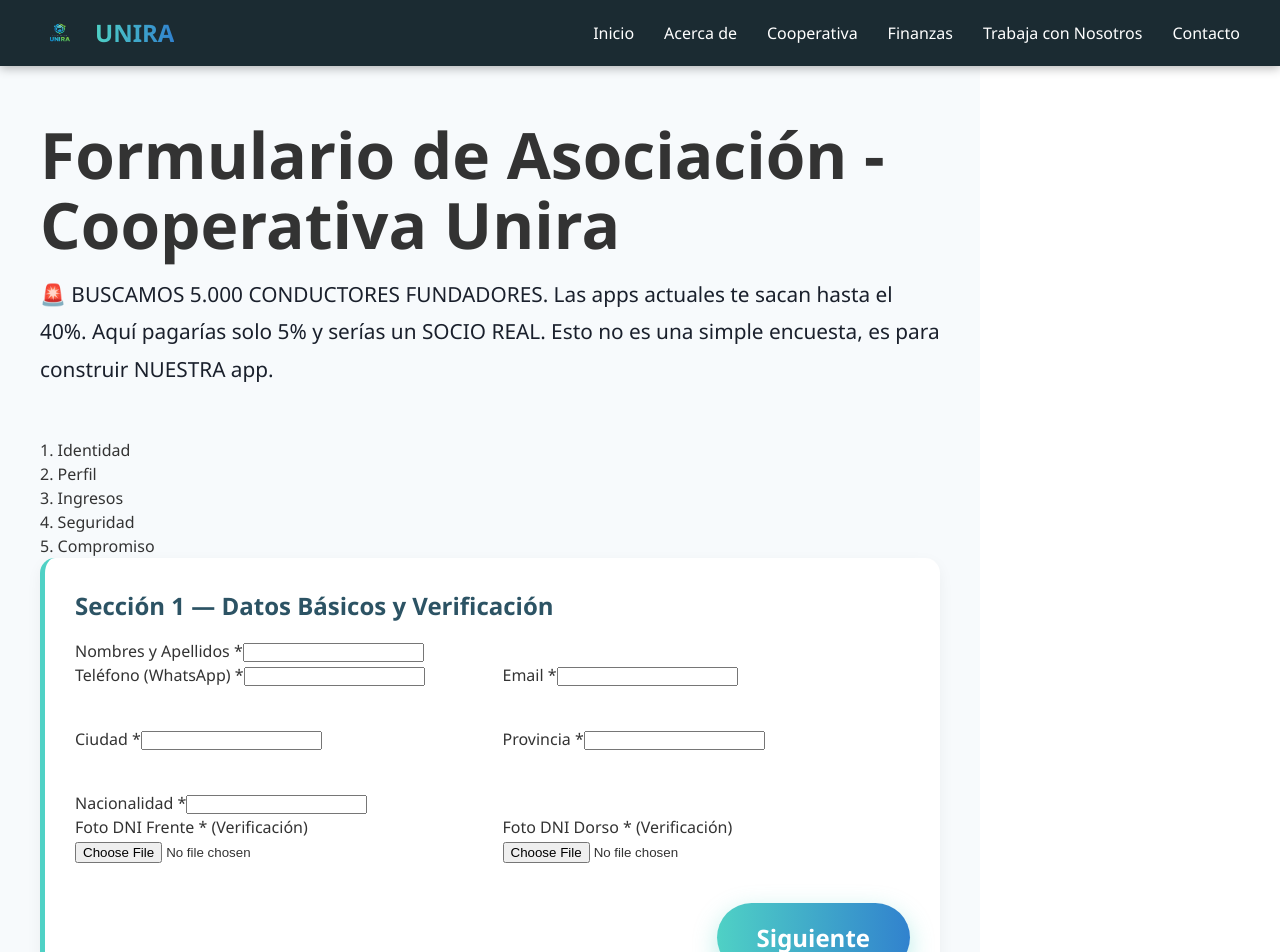
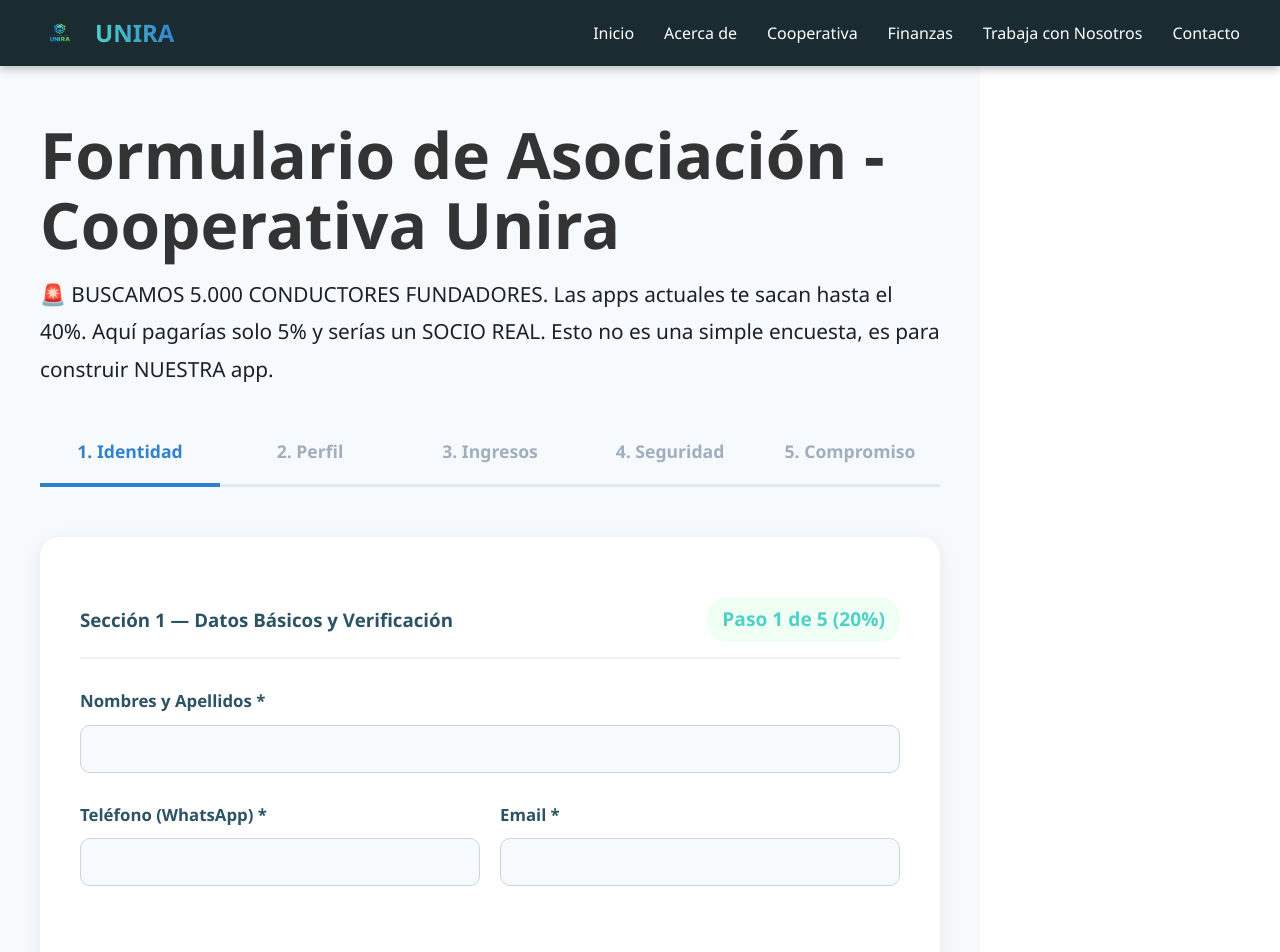
Before and after one commit to ariwolf1969-sys/unira-web-nueva, a React (Vite) app: page /postularse in a window 1280 px wide. Shown: the top 952 px of the page. Built offline with nearby package versions, Linux system fonts and the light colour scheme.

Commit message:
Formulario con diseno espaciado y porcentaje de avance

```diff
--- a/src/App.css
+++ b/src/App.css
@@ -157,3 +157,30 @@
 
 /* CONTACTO */
 .contact-bg { background-color: #f7fafc; text-align: center; }
+
+/* FORMULARIO MULTI-PASO */
+.progress-bar { display: flex; justify-content: space-between; margin-bottom: 50px; border-bottom: 3px #e2e8f0 solid; padding-bottom: 15px; }
+.progress-step { font-weight: bold; color: #a0aec0; font-size: 1.1rem; text-align: center; flex: 1; padding-bottom: 5px; }
+.progress-step.active { color: #3182ce; border-bottom: 4px #3182ce solid; margin-bottom: -18px; }
+
+.form-container-box { background: white; padding: 40px; border-radius: 20px; box-shadow: 0 5px 20px rgba(0,0,0,0.08); }
+
+.step-header { display: flex; justify-content: space-between; align-items: center; margin-bottom: 30px; margin-top: 20px; border-bottom: 2px solid #edf2f7; padding-bottom: 15px; }
+.step-header h3, .step-header h4 { margin: 0; color: #2c5364; }
+.step-percent { font-weight: bold; color: #4fd1c5; font-size: 1.2rem; background: #f0fff4; padding: 8px 15px; border-radius: 20px; }
+
+.form-step { animation: fadeIn 0.3s ease-in-out; }
+@keyframes fadeIn { from { opacity: 0; transform: translateX(10px); } to { opacity: 1; transform: translateX(0); } }
+
+.form-group { margin-bottom: 30px; text-align: left; }
+.form-group label { display: block; font-weight: bold; margin-bottom: 12px; color: #2c5364; font-size: 1.05rem; line-height: 1.4; }
+.form-group input[type="text"], .form-group input[type="tel"], .form-group input[type="email"], .form-group select {
+  width: 100%; padding: 14px; border: 1px solid #cbd5e0; border-radius: 10px; font-size: 1rem; background: #f7fafc; transition: border 0.2s;
+}
+.form-group input[type="text"]:focus, .form-group select:focus { border-color: #4fd1c5; outline: none; }
+.form-group input[type="file"] { padding: 15px; background: #ffffff; border: 2px dashed #cbd5e0; border-radius: 10px; }
+.form-group textarea { background: #f7fafc; }
+
+.checkbox-group { display: flex; gap: 30px; flex-wrap: wrap; margin-top: 10px; padding: 10px 0; }
+.checkbox-group label { display: flex; align-items: center; font-weight: 500; gap: 10px; font-size: 1.05rem; cursor: pointer; }
+.checkbox-group input[type="checkbox"] { width: 22px; height: 22px; accent-color: #4fd1c5; cursor: pointer; }
--- a/src/FormularioSocio.jsx
+++ b/src/FormularioSocio.jsx
@@ -32,6 +32,13 @@ function FormularioSocio() {
   const nextStep = () => setStep(step + 1);
   const prevStep = () => setStep(step - 1);
 
+  // Función para limpiar el nombre del archivo y evitar el error de Supabase
+  const cleanFileName = (name, suffix) => {
+    const ext = name.split('.').pop();
+    const cleanName = `${Date.now()}_${suffix}.${ext}`;
+    return cleanName;
+  };
+
   const handleSubmit = async (e) => {
     e.preventDefault();
     if (!dniFrente || !dniDorso) { setMessage('Debés subir la foto del frente y dorso del DNI.'); return; }
@@ -40,18 +47,15 @@ function FormularioSocio() {
     setMessage('');
 
     try {
-      const fileExtF = dniFrente.name.split('.').pop();
-      const fileNameF = `${Date.now()}_frente.${fileExtF}`;
+      const fileNameF = cleanFileName(dniFrente.name, 'frente');
       const { error: errorF } = await supabase.storage.from('dni-bucket').upload(fileNameF, dniFrente);
       if (errorF) throw errorF;
 
-      const fileExtD = dniDorso.name.split('.').pop();
-      const fileNameD = `${Date.now()}_dorso.${fileExtD}`;
+      const fileNameD = cleanFileName(dniDorso.name, 'dorso');
       const { error: errorD } = await supabase.storage.from('dni-bucket').upload(fileNameD, dniDorso);
       if (errorD) throw errorD;
 
       const dataToInsert = { ...formData };
-      // Convertir arrays a texto separado por comas para la base de datos
       Object.keys(dataToInsert).forEach(key => {
         if (Array.isArray(dataToInsert[key])) {
           dataToInsert[key] = dataToInsert[key].join(', ');
@@ -68,7 +72,7 @@ function FormularioSocio() {
       if (insertError) throw insertError;
 
       setMessage('¡Registro exitoso! Revisaremos tu DNI y nos pondremos en contacto.');
-      setStep(6); // Paso de éxito
+      setStep(6);
     } catch (error) {
       setMessage('Error al enviar: ' + error.message);
     } finally {
@@ -90,13 +94,16 @@ function FormularioSocio() {
           <div className={`progress-step ${step >= 5 ? 'active' : ''}`}>5. Compromiso</div>
         </div>
 
-        <div className="info-block">
+        <div className="form-container-box">
           <form onSubmit={handleSubmit}>
 
             {/* PASO 1: IDENTIDAD Y DNI */}
             {step === 1 && (
               <div className="form-step">
-                <h3>Sección 1 — Datos Básicos y Verificación</h3>
+                <div className="step-header">
+                  <h3>Sección 1 — Datos Básicos y Verificación</h3>
+                  <span className="step-percent">Paso 1 de 5 (20%)</span>
+                </div>
                 <div className="form-group"><label>Nombres y Apellidos *</label><input type="text" name="nombre" value={formData.nombre} onChange={handleChange} required /></div>
                 <div className="grid-2" style={{gap: '20px'}}>
                   <div className="form-group"><label>Teléfono (WhatsApp) *</label><input type="tel" name="telefono" value={formData.telefono} onChange={handleChange} required /></div>
@@ -108,17 +115,20 @@ function FormularioSocio() {
                 </div>
                 <div className="form-group"><label>Nacionalidad *</label><input type="text" name="nacionalidad" value={formData.nacionalidad} onChange={handleChange} required /></div>
                 <div className="grid-2" style={{gap: '20px'}}>
-                  <div className="form-group"><label>Foto DNI Frente * (Verificación)</label><input type="file" accept="image/*" onChange={(e) => setDniFrente(e.target.files[0])} required /></div>
-                  <div className="form-group"><label>Foto DNI Dorso * (Verificación)</label><input type="file" accept="image/*" onChange={(e) => setDniDorso(e.target.files[0])} required /></div>
+                  <div className="form-group"><label>Foto DNI Frente * (Verificación)</label><input type="file" accept="image/jpeg,image/png,image/webp" onChange={(e) => setDniFrente(e.target.files[0])} required /></div>
+                  <div className="form-group"><label>Foto DNI Dorso * (Verificación)</label><input type="file" accept="image/jpeg,image/png,image/webp" onChange={(e) => setDniDorso(e.target.files[0])} required /></div>
                 </div>
-                <div style={{textAlign: 'right', marginTop: '20px'}}><button type="button" className="cta-button primary" onClick={nextStep}>Siguiente</button></div>
+                <div style={{textAlign: 'right', marginTop: '30px'}}><button type="button" className="cta-button primary" onClick={nextStep}>Siguiente</button></div>
               </div>
             )}
 
             {/* PASO 2: PERFIL CONDUCTOR */}
             {step === 2 && (
               <div className="form-step">
-                <h3>Sección 2 — Perfil del Conductor</h3>
+                <div className="step-header">
+                  <h3>Sección 2 — Perfil del Conductor</h3>
+                  <span className="step-percent">Paso 2 de 5 (40%)</span>
+                </div>
                 <div className="form-group">
                   <label>¿Qué vehículo/s utilizás? *</label>
                   <div className="checkbox-group">
@@ -142,7 +152,7 @@ function FormularioSocio() {
                 <div className="form-group"><label>Nivel de Estudios alcanzados / Conocimientos *</label><input type="text" name="nivel_estudios" value={formData.nivel_estudios} onChange={handleChange} required /></div>
                 <div className="form-group"><label>Profesión... (Ej: Electricista - Chofer - Desarrollador) *</label><input type="text" name="profesion" value={formData.profesion} onChange={handleChange} required /></div>
                 <div className="form-group"><label>Idiomas? *</label><input type="text" name="idiomas" value={formData.idiomas} onChange={handleChange} required /></div>
-                <div style={{display: 'flex', justifyContent: 'space-between', marginTop: '20px'}}>
+                <div style={{display: 'flex', justifyContent: 'space-between', marginTop: '30px'}}>
                   <button type="button" className="cta-button secondary" onClick={prevStep} style={{color: '#333', borderColor: '#ccc'}}>Anterior</button>
                   <button type="button" className="cta-button primary" onClick={nextStep}>Siguiente</button>
                 </div>
@@ -152,7 +162,10 @@ function FormularioSocio() {
             {/* PASO 3: INGRESOS Y SITUACION */}
             {step === 3 && (
               <div className="form-step">
-                <h3>Sección 3 — Ingresos y Situación</h3>
+                <div className="step-header">
+                  <h3>Sección 3 — Ingresos y Situación</h3>
+                  <span className="step-percent">Paso 3 de 5 (60%)</span>
+                </div>
                 <div className="form-group">
                   <label>¿Cuántas horas trabajás por día? *</label>
                   <select name="horas_dia" value={formData.horas_dia} onChange={handleChange} required>
@@ -193,7 +206,7 @@ function FormularioSocio() {
                   </div>
                 </div>
                 <div className="form-group"><label>¿Qué otro problema estás teniendo?</label><input type="text" name="otro_problema" value={formData.otro_problema} onChange={handleChange} /></div>
-                <div style={{display: 'flex', justifyContent: 'space-between', marginTop: '20px'}}>
+                <div style={{display: 'flex', justifyContent: 'space-between', marginTop: '30px'}}>
                   <button type="button" className="cta-button secondary" onClick={prevStep} style={{color: '#333', borderColor: '#ccc'}}>Anterior</button>
                   <button type="button" className="cta-button primary" onClick={nextStep}>Siguiente</button>
                 </div>
@@ -203,7 +216,10 @@ function FormularioSocio() {
             {/* PASO 4: EXPERIENCIA Y SEGURIDAD */}
             {step === 4 && (
               <div className="form-step">
-                <h3>Sección 4 — Experiencia Real y Seguridad</h3>
+                <div className="step-header">
+                  <h3>Sección 4 — Experiencia Real y Seguridad</h3>
+                  <span className="step-percent">Paso 4 de 5 (80%)</span>
+                </div>
                 <div className="form-group">
                   <label>¿Qué tan seguro te sentís trabajando con UBER? *</label>
                   <select name="seguridad_uber" value={formData.seguridad_uber} onChange={handleChange} required><option value="">Seleccionar...</option><option value="Muy seguro">Muy seguro</option><option value="Bastante seguro">Bastante seguro</option><option value="Poco seguro">Poco seguro</option><option value="Nada seguro">Nada seguro</option></select>
@@ -220,16 +236,18 @@ function FormularioSocio() {
                   <label>¿Qué tan seguro te sentís trabajando con INDRIVE? *</label>
                   <select name="seguridad_indrive" value={formData.seguridad_indrive} onChange={handleChange} required><option value="">Seleccionar...</option><option value="Muy seguro">Muy seguro</option><option value="Bastante seguro">Bastante seguro</option><option value="Poco seguro">Poco seguro</option><option value="Nada seguro">Nada seguro</option></select>
                 </div>
-                <div className="form-group"><label>¿Qué situaciones de inseguridad viviste o te preocupan?</label><textarea name="situaciones_inseguridad" rows="3" value={formData.situaciones_inseguridad} onChange={handleChange} style={{width: '100%', padding: '10px', borderRadius: '8px', border: '1px solid #cbd5e0'}}></textarea></div>
+                <div className="form-group"><label>¿Qué situaciones de inseguridad viviste o te preocupan?</label><textarea name="situaciones_inseguridad" rows="3" value={formData.situaciones_inseguridad} onChange={handleChange} style={{width: '100%', padding: '12px', borderRadius: '8px', border: '1px solid #cbd5e0'}}></textarea></div>
 
-                <h4 style={{marginTop: '20px'}}>⏱️ Tiempo perdido</h4>
+                <div className="step-header" style={{marginTop: '40px'}}>
+                  <h4>⏱️ Tiempo perdido</h4>
+                </div>
                 <div className="form-group">
                   <label>¿Cuánto te afecta que los pasajeros demoren en subir al vehículo? *</label>
                   <select name="tiempo_perdido" value={formData.tiempo_perdido} onChange={handleChange} required><option value="">Seleccionar...</option><option value="Mucho">Mucho</option><option value="Bastante">Bastante</option><option value="Poco">Poco</option><option value="Nada">Nada</option></select>
                 </div>
                 <div className="form-group"><label>¿Qué solución te gustaría para este problema?</label><input type="text" name="solucion_tiempo" value={formData.solucion_tiempo} onChange={handleChange} /></div>
 
-                <div style={{display: 'flex', justifyContent: 'space-between', marginTop: '20px'}}>
+                <div style={{display: 'flex', justifyContent: 'space-between', marginTop: '30px'}}>
                   <button type="button" className="cta-button secondary" onClick={prevStep} style={{color: '#333', borderColor: '#ccc'}}>Anterior</button>
                   <button type="button" className="cta-button primary" onClick={nextStep}>Siguiente</button>
                 </div>
@@ -239,8 +257,14 @@ function FormularioSocio() {
             {/* PASO 5: COMPROMISO Y APP */}
             {step === 5 && (
               <div className="form-step">
-                <h3>Sección 5 — Interés, Compromiso y Mejoras</h3>
+                <div className="step-header">
+                  <h3>Sección 5 — Interés, Compromiso y Mejoras</h3>
+                  <span className="step-percent">Paso 5 de 5 (100%)</span>
+                </div>
 
+                <div className="step-header" style={{marginTop: '20px'}}>
+                  <h4>💡 Funciones de la app</h4>
+                </div>
                 <div className="form-group">
                   <label>📍 ¿Te gustaría poder elegir la distancia máxima para buscar pasajeros? *</label>
                   <select name="distancia_busqueda" value={formData.distancia_busqueda} onChange={handleChange} required><option value="">Seleccionar...</option><option value="Si">Si</option><option value="No">No</option><option value="Me da igual">Me da igual</option></select>
@@ -266,7 +290,9 @@ function FormularioSocio() {
                   <select name="votar_decisiones" value={formData.votar_decisiones} onChange={handleChange} required><option value="">Seleccionar...</option><option value="Si">Si</option><option value="No">No</option></select>
                 </div>
 
-                <h4 style={{marginTop: '20px'}}>Interés y Compromiso</h4>
+                <div className="step-header" style={{marginTop: '40px'}}>
+                  <h4>🤝 Interés y Compromiso</h4>
+                </div>
                 <div className="form-group">
                   <label>¿Te interesaría participar en una app con solo 5% de comisión? *</label>
                   <select name="interes_5" value={formData.interes_5} onChange={handleChange} required><option value="">Seleccionar...</option><option value="Si">Si</option><option value="No">No</option><option value="Quiero mas info">Quiero más información</option></select>
@@ -283,9 +309,9 @@ function FormularioSocio() {
                   <label>¿Cuándo estarías dispuesto a comenzar? *</label>
                   <select name="cuando_comenzar" value={formData.cuando_comenzar} onChange={handleChange} required><option value="">Seleccionar...</option><option value="Inmediatamente">Inmediatamente</option><option value="En 1 mes">En 1 mes</option><option value="Mas adelante">Más adelante</option><option value="Solo estoy evaluando">Solo estoy evaluando</option></select>
                 </div>
-                <div className="form-group"><label>¿Qué necesitás entender mejor o qué dudas tenés?</label><textarea name="dudas" rows="3" value={formData.dudas} onChange={handleChange} style={{width: '100%', padding: '10px', borderRadius: '8px', border: '1px solid #cbd5e0'}}></textarea></div>
+                <div className="form-group"><label>¿Qué necesitás entender mejor o qué dudas tenés?</label><textarea name="dudas" rows="3" value={formData.dudas} onChange={handleChange} style={{width: '100%', padding: '12px', borderRadius: '8px', border: '1px solid #cbd5e0'}}></textarea></div>
 
-                <div style={{display: 'flex', justifyContent: 'space-between', marginTop: '20px'}}>
+                <div style={{display: 'flex', justifyContent: 'space-between', marginTop: '30px'}}>
                   <button type="button" className="cta-button secondary" onClick={prevStep} style={{color: '#333', borderColor: '#ccc'}}>Anterior</button>
                   <button type="submit" className="cta-button primary" disabled={loading}>
                     {loading ? 'Enviando y verificando...' : 'Enviar Solicitud Completa'}
```
